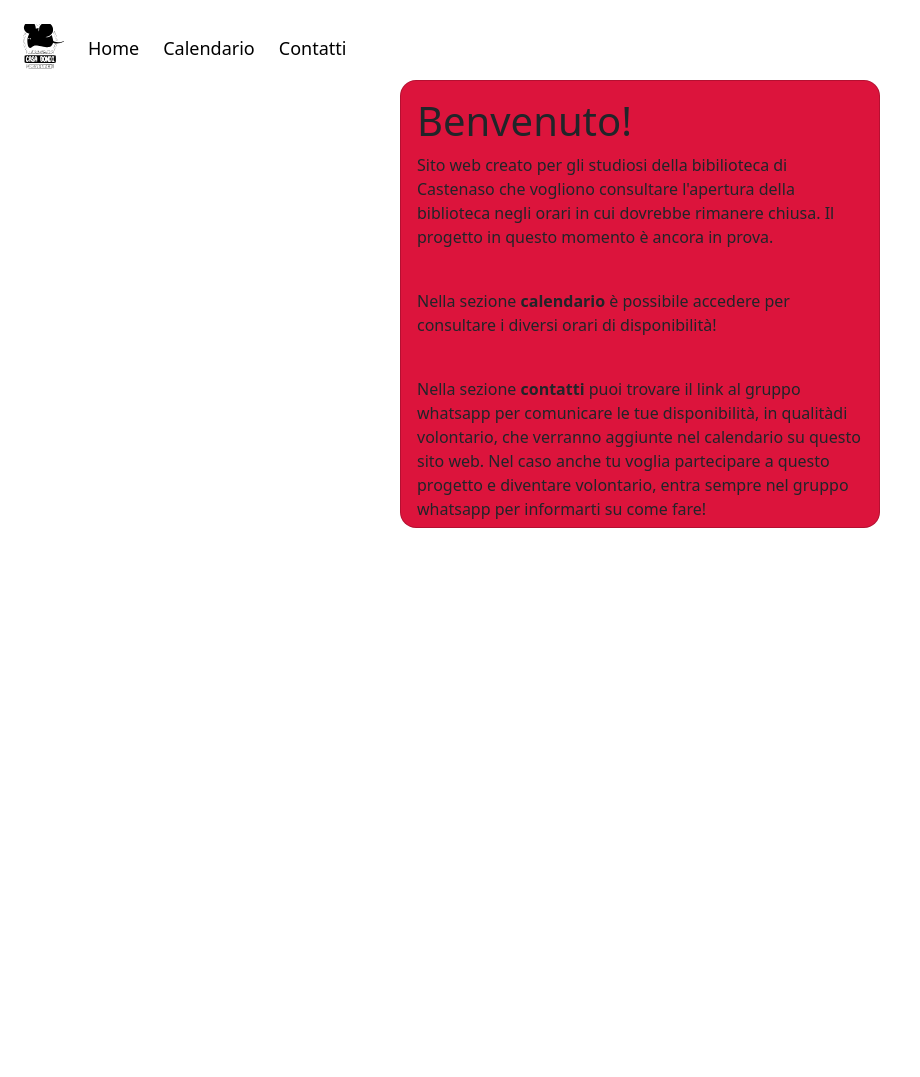
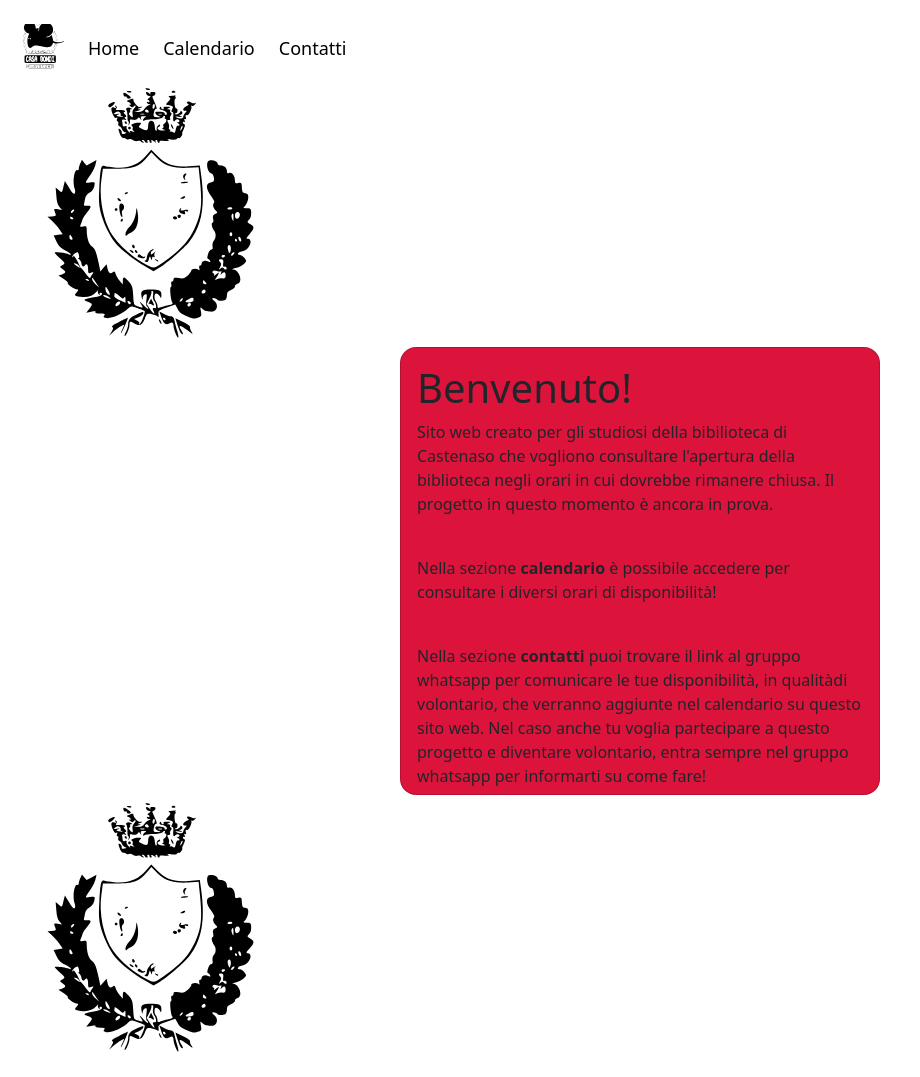
Before and after one commit to manuelnaldi/CasaBondi-managment, a Vue app: page / in a window 1280 px wide. Shown: the whole page, without its empty margins (0-920 px from the left). Before the commit the page ends 800 px from the top, so only its background shows below. Built offline with nearby package versions, Linux system fonts and the light colour scheme.

Commit message:
WIP: logo under home

```diff
--- a/src/components/Home.vue
+++ b/src/components/Home.vue
@@ -1,4 +1,5 @@
 <template>
+    <img class="castenaso-1" src="/og-stemma-castenaso.svg">
     <div class="card">
         <h1>Benvenuto!</h1>
         <p>Sito web creato per gli studiosi della bibilioteca di Castenaso che vogliono consultare
@@ -13,6 +14,7 @@
         per informarti su come fare!</p>
         <br>
     </div>
+    <img class="castenaso-2" src="/og-stemma-castenaso.svg">
 </template>
 
 <style>
@@ -29,4 +31,12 @@
         height: auto;
     }
 }
+
+.castenaso{
+    position: absolute;
+    z-index: -1;
+    opacity: 0.3;
+
+
+}
 </style>
```
Also changed, not shown: public/og-stemma-castenaso.svg (added).
